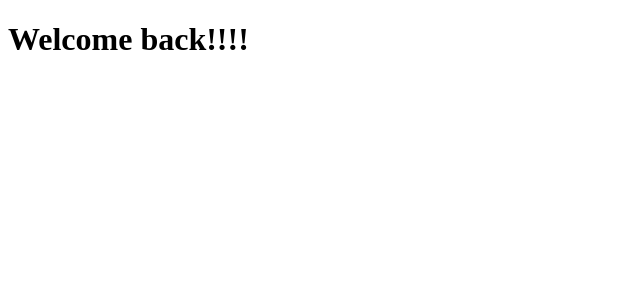
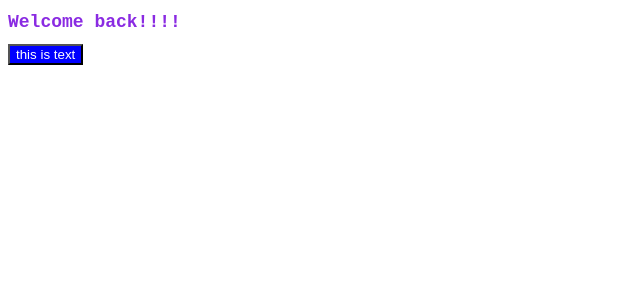
Before and after one commit to dongju93/movie-app-2024, a React (Create React App) app: page / in a window 1280 px wide. Shown: the top 300 px of the page, without its empty margins (0-640 px from the left). Built offline with nearby package versions, Linux system fonts and the light colour scheme.

Commit message:
#5.1 Tour of CRA

```diff
--- a/package.json
+++ b/package.json
@@ -6,6 +6,7 @@
     "@testing-library/jest-dom": "^5.17.0",
     "@testing-library/react": "^13.4.0",
     "@testing-library/user-event": "^13.5.0",
+    "prop-types": "^15.8.1",
     "react": "^18.3.1",
     "react-dom": "^18.3.1",
     "react-scripts": "5.0.1",
--- a/src/App.js
+++ b/src/App.js
@@ -1,7 +1,12 @@
+// 컴포넌트 파일 내 function 을 import 하여 사용
+import Button from "./Button";
+import styles from "./App.module.css"
+
 function App() {
     return (
         <div>
-            <h1>Welcome back!!!!</h1>
+            <h1 className={styles.title}>Welcome back!!!!</h1>
+            <Button text={"this is text"} />
         </div>
     );
 }
--- /dev/null
+++ b/src/App.module.css
@@ -0,0 +1,5 @@
+.title {
+    font-family: "Courier New", Courier, monospace;
+    font-size: large;
+    color: blueviolet;
+}
--- /dev/null
+++ b/src/Button.js
@@ -0,0 +1,15 @@
+import { PropTypes } from "prop-types";
+// React는 .module.css 파일을 JS Object 로 변환시킴
+import styles from "./Button.module.css";
+
+function Button({ text }) {
+    // class에 styles.btn 을 추가하여 CSS를 적용함
+    return <button className={styles.btn}>{text}</button>;
+}
+
+// Practice 와 동일하게 propTypes 를 사용하여 Type 및 필수 여부를 설정
+Button.propTypes = {
+    text: PropTypes.string.isRequired,
+};
+
+export default Button;
--- /dev/null
+++ b/src/Button.module.css
@@ -0,0 +1,4 @@
+.btn {
+    color: white;
+    background-color: blue;
+}
```
Also changed, not shown: 1 other file (tests, documents, lock files or other folders).
